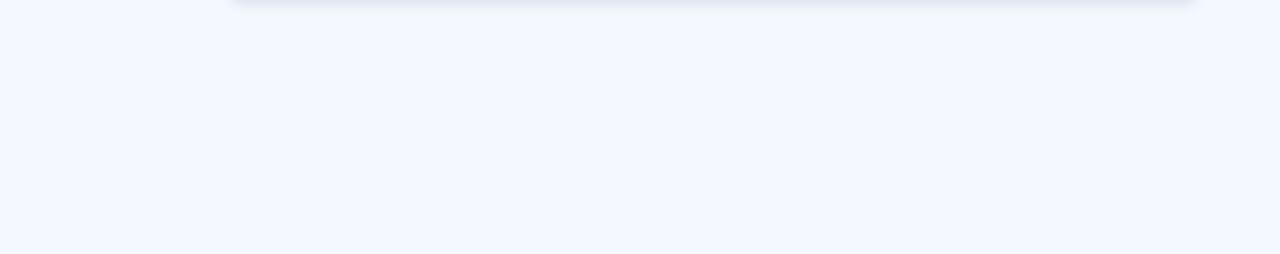
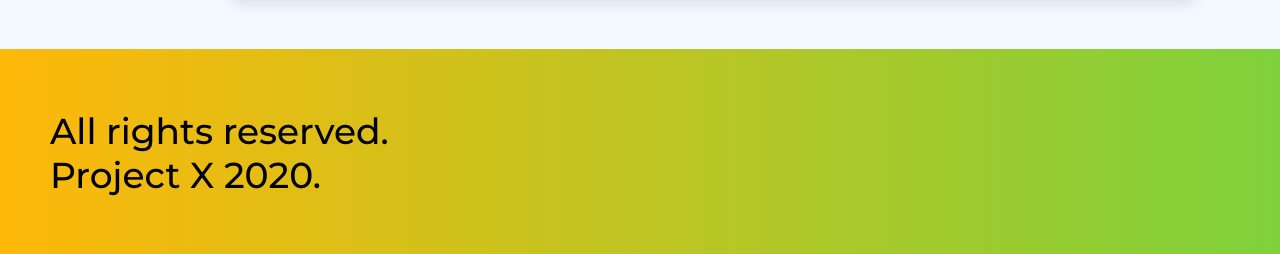
Before and after one commit to MaxVoloskiy/ProjectX, a React app: page /projects in a window 1280 px wide. Shown: the part 1448-1702 px from the top of the page. Before the commit the page ends 1497 px from the top, so only its background shows below. Built offline with nearby package versions, Linux system fonts and the light colour scheme.

Commit message:
added footer

```diff
--- a/src/App.css
+++ b/src/App.css
@@ -338,13 +338,20 @@ template {
   display: none;
 }
 
+html,
+body {
+  height: 100%;
+}
+
 body {
   font-family: "Montserrat", sans-serif;
   background-color: #F4F9FF;
 }
 
-.ytp-chrome-top {
-  display: none;
+#root {
+  min-height: 100%;
+  display: flex;
+  flex-direction: column;
 }
 
 /*# sourceMappingURL=App.css.map */
--- a/src/App.js
+++ b/src/App.js
@@ -1,7 +1,8 @@
 import React from "react";
 import {BrowserRouter, Switch, Route} from "react-router-dom";
 
-import Header from "./containers/Header";
+import Header from "./containers/header";
+import Footer from "./containers/footer";
 import ProjectsScreen from "./containers/projectsScreen";
 
 import "./App.css";
@@ -12,6 +13,7 @@ const App = () => (
         <Switch>
             <Route path="/projects" component={ProjectsScreen}/>
         </Switch>
+        <Footer/>
 
     </BrowserRouter>
 );
--- a/src/App.scss
+++ b/src/App.scss
@@ -1,11 +1,19 @@
 @import url('https://fonts.googleapis.com/css2?family=Montserrat:wght@100;200;300;400;500;600;700;800;900&display=swap');
 @import "normalize";
+
+
+html,
+body {
+  height: 100%;
+}
 
 body{
   font-family: 'Montserrat', sans-serif;
   background-color: #F4F9FF;
 }
 
-.ytp-chrome-top{
-  display: none;
+#root{
+  min-height: 100%;
+  display:flex;
+  flex-direction:column;
 }
--- /dev/null
+++ b/src/containers/footer/footer.js
@@ -0,0 +1,24 @@
+import React from "react";
+import styled from "styled-components";
+
+const StyledFooter = styled.footer`
+    margin-top: auto;
+    background: linear-gradient(90deg, #FEB80A 0%, #7FD13B 100%);
+    padding: 60px 50px;
+
+    h1{
+        margin: 0;
+        font-weight: 500;
+        font-size: 36px;
+        line-height: 44px;
+    }
+`;
+
+const Footer = () => (
+    <StyledFooter   >
+        <h1>All rights reserved.</h1>
+        <h1>Project X 2020.</h1>
+    </StyledFooter>
+);
+
+export default Footer;
--- /dev/null
+++ b/src/containers/footer/index.js
@@ -0,0 +1 @@
+export {default} from "./footer";
--- a/src/containers/Header/header.js
+++ b/src/containers/header/header.js
@@ -2,7 +2,7 @@ import React from "react";
 import {Link} from "react-router-dom";
 import styled from "styled-components";
 
-import Navigation from "../../components/Navigation";
+import Navigation from "../../components/navigation";
 
 const StyledHeader = styled.header`
   display: flex;
--- /dev/null
+++ b/src/containers/oneProjectScreen/index.js
@@ -0,0 +1 @@
+export { default } from "./oneProjectScreen";
```
Also changed, not shown: src/components/navigation/index.js (renamed from src/components/Navigation/index.js), src/components/navigation/navigation.js (renamed from src/components/Navigation/navigation.js), src/containers/header/index.js (renamed from src/containers/Header/index.js).
